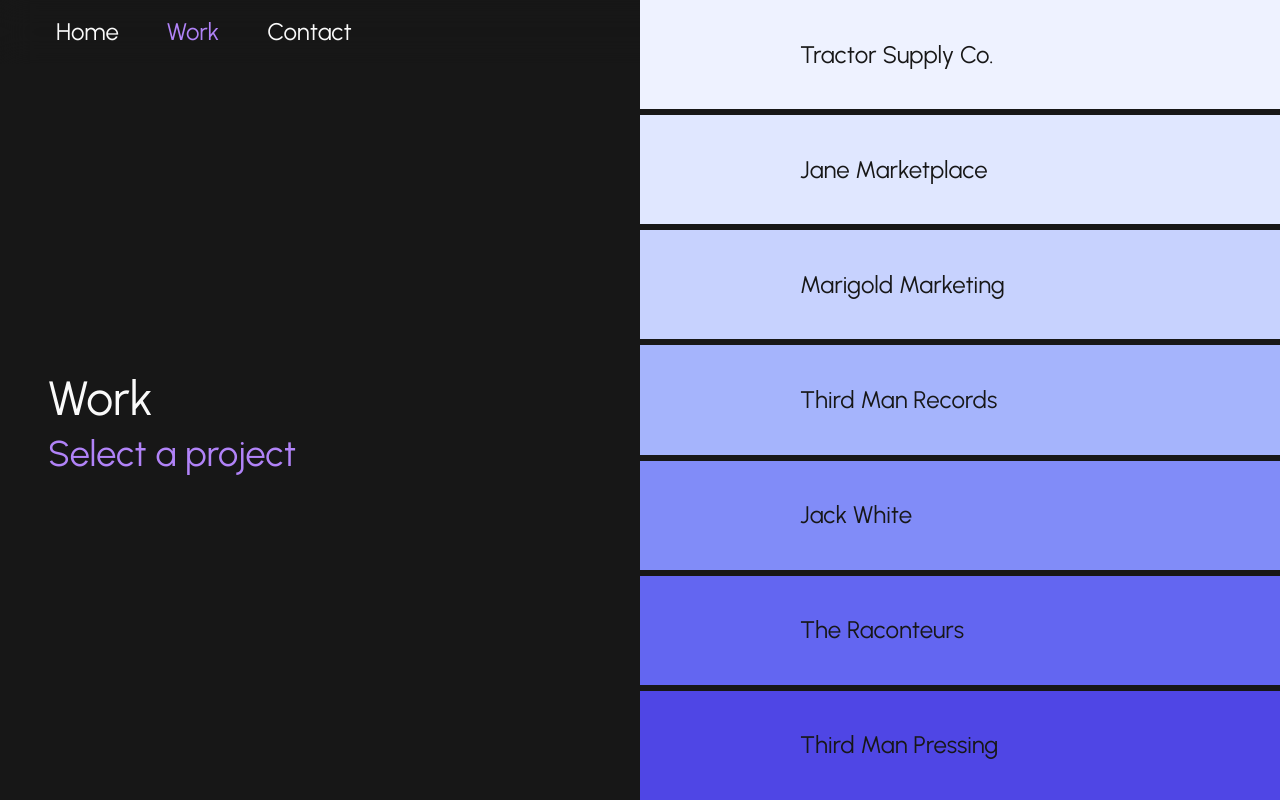
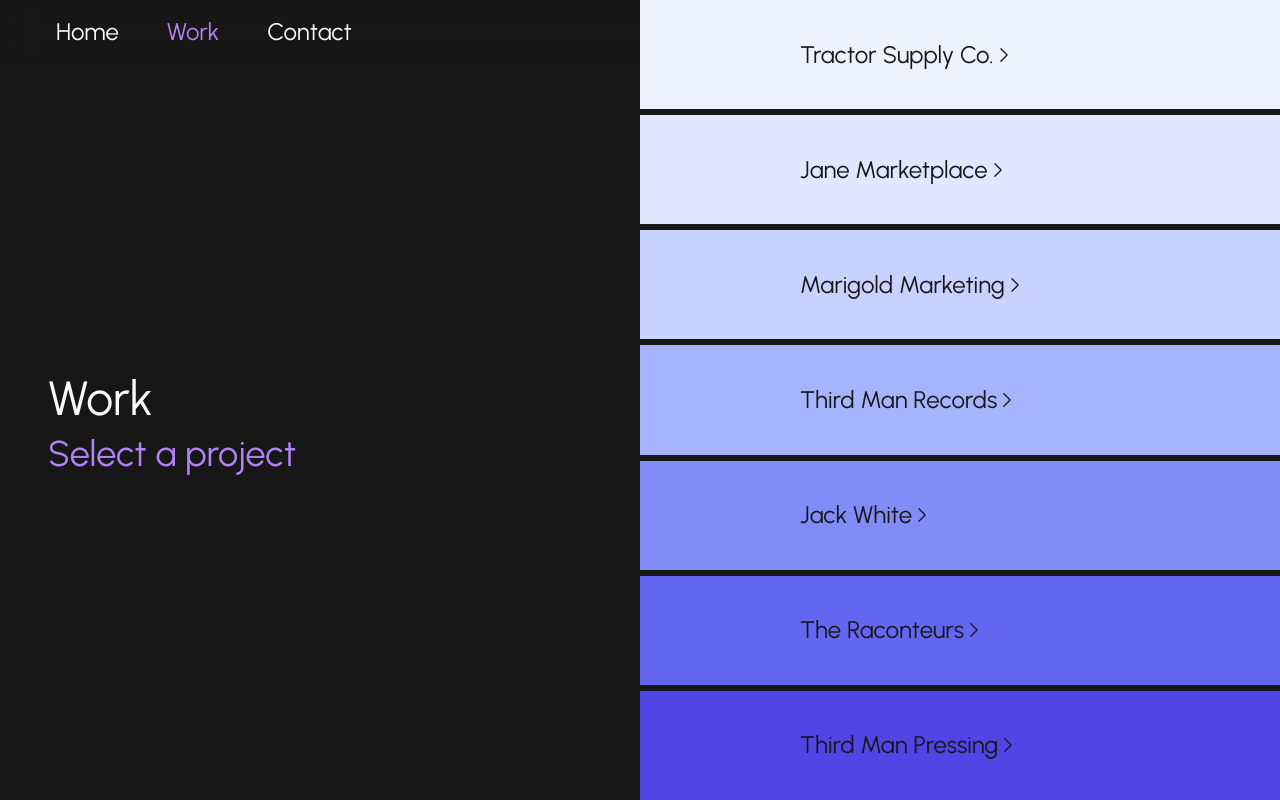
Before and after one commit to evanhickman/portfoliov2, a Next.js app: page /work in a window 1280 px wide. Built offline with nearby package versions, Linux system fonts and the light colour scheme.

Commit message:
seo and style improvements

```diff
--- a/next.config.ts
+++ b/next.config.ts
@@ -5,6 +5,9 @@
 		ignoreBuildErrors: false,
 		tsconfigPath: 'tsconfig.json',
 	},
+	experimental: {
+		optimizePackageImports: ['framer-motion'],
+	},
 };
 
 export default nextConfig;
--- a/package.json
+++ b/package.json
@@ -3,7 +3,7 @@
 	"version": "0.1.0",
 	"private": true,
 	"scripts": {
-		"dev": "next dev",
+		"dev": "next dev --turbopack",
 		"build": "next build",
 		"start": "next start",
 		"typecheck": "tsc --noEmit",
--- a/src/app/components/Boxes.tsx
+++ b/src/app/components/Boxes.tsx
@@ -34,45 +34,68 @@
 }
 
 function BoxItem({ box, isActive, isClickable, onClick }: BoxItemProps) {
-	const handleKeyDown = (e: React.KeyboardEvent) => {
-		if (e.key === 'Enter' || e.key === ' ') {
-			onClick();
-		}
+	const sharedMotionProps = {
+		initial: { x: '100%', backgroundColor: box.color },
+		animate: {
+			x: 0,
+			backgroundColor: isActive ? ACTIVE_COLOR : box.color,
+		},
+		transition: {
+			x: { type: 'spring' as const, duration: 0.6, delay: box.id * 0.1 },
+			backgroundColor: { duration: 0.2 },
+		},
 	};
 
-	return (
-		<motion.div
-			initial={{ x: '100%', backgroundColor: box.color }}
-			animate={{
-				x: 0,
-				backgroundColor: isActive ? ACTIVE_COLOR : box.color,
-			}}
-			transition={{
-				x: { type: 'spring', duration: 0.6, delay: box.id * 0.1 },
-				backgroundColor: { duration: 0.2 },
-			}}
-			className={`
-                flex flex-col justify-center row-span-1 z-50
+	const sharedClassName = `
+                flex flex-col justify-center row-span-1 z-50 w-full
                 ${box.color ? '' : box.classNames}
-                ${isClickable ? 'cursor-pointer' : ''}
                 focus-visible:outline-yellow-500 focus-visible:outline-2 focus-visible:outline-offset-2
-            `}
-			onClick={onClick}
-			onKeyDown={handleKeyDown}
-			tabIndex={isClickable ? 0 : -1}
-			role={isClickable ? 'button' : undefined}
-		>
-			{box.title && (
-				<div className="px-9 lg:pl-40">
+            `;
+
+	const content = box.title ? (
+		<div className="flex items-center justify-between px-9 lg:pl-40 lg:pr-16">
 			<h2
-						className={`text-2xl ${
-							isActive ? 'text-black-50' : 'text-black-900'
-						}`}
+				className={`text-2xl ${isActive ? 'text-black-50' : 'text-black-900'}`}
 			>
 				{box.title}
 			</h2>
+			{!isActive && (
+				<svg
+					xmlns="http://www.w3.org/2000/svg"
+					fill="none"
+					viewBox="0 0 24 24"
+					strokeWidth="1.5"
+					stroke="currentColor"
+					className="size-5 text-black-900 shrink-0"
+					aria-hidden="true"
+				>
+					<path
+						strokeLinecap="round"
+						strokeLinejoin="round"
+						d="m8.25 4.5 7.5 7.5-7.5 7.5"
+					/>
+				</svg>
+			)}
 		</div>
-			)}
+	) : null;
+
+	if (isClickable) {
+		return (
+			<motion.button
+				type="button"
+				{...sharedMotionProps}
+				className={`${sharedClassName} cursor-pointer`}
+				onClick={onClick}
+				tabIndex={0}
+			>
+				{content}
+			</motion.button>
+		);
+	}
+
+	return (
+		<motion.div {...sharedMotionProps} className={sharedClassName}>
+			{content}
 		</motion.div>
 	);
 }
--- a/src/app/components/Header.tsx
+++ b/src/app/components/Header.tsx
@@ -10,7 +10,6 @@
 			<nav
 				className="flex h-full items-center px-12"
 				aria-label="Main navigation"
-				tabIndex={-1}
 			>
 				<ul className="flex w-full justify-between gap-8 lg:justify-start">
 					{NAV_LINKS.map((link) => {
--- a/src/app/components/PageClient.tsx
+++ b/src/app/components/PageClient.tsx
@@ -1,5 +1,5 @@
 'use client';
-import { useState } from 'react';
+import { useEffect, useState } from 'react';
 import type { PageContent } from '@/lib/content/types';
 import Boxes from './Boxes';
 import Card from './Card';
@@ -15,6 +15,14 @@
 		setActive((prevId) => (prevId === id ? null : id));
 	};
 
+	useEffect(() => {
+		const handleKeyDown = (e: KeyboardEvent) => {
+			if (e.key === 'Escape') setActive(null);
+		};
+		document.addEventListener('keydown', handleKeyDown);
+		return () => document.removeEventListener('keydown', handleKeyDown);
+	}, []);
+
 	return (
 		<>
 			<Card
--- a/src/app/contact/page.tsx
+++ b/src/app/contact/page.tsx
@@ -1,6 +1,6 @@
 import type { Metadata } from 'next';
+import PageClient from '@/app/components/PageClient';
 import content from '@/lib/content/contact';
-import PageClient from '@/app/components/PageClient';
 
 export const metadata: Metadata = {
 	title: 'Contact',
--- a/src/app/globals.css
+++ b/src/app/globals.css
@@ -89,14 +89,6 @@
   --color-green-950: #052e16;
 }
 
-/*
-  The default border color has changed to `currentcolor` in Tailwind CSS v4,
-  so we've added these compatibility styles to make sure everything still
-  looks the same as it did with Tailwind CSS v3.
-
-  If we ever want to remove these styles, we need to add an explicit border
-  color utility to any element that depends on these defaults.
-*/
 @layer base {
   *,
   ::after,
@@ -141,7 +133,7 @@
   }
 
   main {
-    @apply h-screen w-full grid grid-rows-3 grid-cols-none lg:grid-rows-none lg:grid-cols-2 overflow-hidden;
+    @apply h-screen w-full grid grid-rows-3 grid-cols-none lg:grid-rows-none lg:grid-cols-2 overflow-auto;
   }
 
   /* BEGIN ANIMATIONS */
--- a/src/app/layout.tsx
+++ b/src/app/layout.tsx
@@ -3,7 +3,7 @@
 import './globals.css';
 import Header from '@/app/components/Header';
 
-const urban = Urbanist({ subsets: ['latin'] });
+const urban = Urbanist({ subsets: ['latin'], display: 'swap' });
 
 export const metadata: Metadata = {
 	title: {
@@ -18,6 +18,20 @@
 		locale: 'en_US',
 		url: 'https://evanhickman.com',
 		siteName: 'Evan Hickman',
+		images: [
+			{
+				url: 'https://evanhickman.com/og.png',
+				width: 1200,
+				height: 630,
+			},
+		],
+	},
+	twitter: {
+		card: 'summary_large_image',
+		title: 'Evan Hickman',
+		description:
+			'Evan Hickman is an experienced software engineer specializing in React and TypeScript, with a strong focus on building performant and accessible web applications.',
+		images: ['https://evanhickman.com/og.png'],
 	},
 	icons: {
 		icon: '/favicon.ico',
--- /dev/null
+++ b/src/app/not-found.tsx
@@ -0,0 +1,21 @@
+import type { Metadata } from 'next';
+import Link from 'next/link';
+
+export const metadata: Metadata = {
+	title: '404 - Page Not Found',
+};
+
+export default function NotFound() {
+	return (
+		<div className="flex h-screen flex-col items-center justify-center gap-6 px-12 text-center">
+			<h1 className="text-8xl font-light text-neutral-50">404</h1>
+			<p className="text-2xl color-shift-text">Page not found</p>
+			<Link
+				href="/"
+				className="mt-4 rounded px-4 py-2 text-lg text-neutral-50 transition-colors hover:text-neutral-300 focus-visible:outline-2 focus-visible:outline-offset-2 focus-visible:outline-yellow-500"
+			>
+				← Back home
+			</Link>
+		</div>
+	);
+}
--- /dev/null
+++ b/src/app/sitemap.ts
@@ -0,0 +1,24 @@
+import type { MetadataRoute } from 'next';
+
+export default function sitemap(): MetadataRoute.Sitemap {
+	return [
+		{
+			url: 'https://evanhickman.com',
+			lastModified: new Date(),
+			changeFrequency: 'yearly',
+			priority: 1,
+		},
+		{
+			url: 'https://evanhickman.com/work',
+			lastModified: new Date(),
+			changeFrequency: 'yearly',
+			priority: 0.8,
+		},
+		{
+			url: 'https://evanhickman.com/contact',
+			lastModified: new Date(),
+			changeFrequency: 'yearly',
+			priority: 0.5,
+		},
+	];
+}
```
Also changed, not shown: public/og.png (added), public/robots.txt (added), 1 other file (tests, documents, lock files or other folders). Lines whose indentation alone changed are shown as unchanged.
